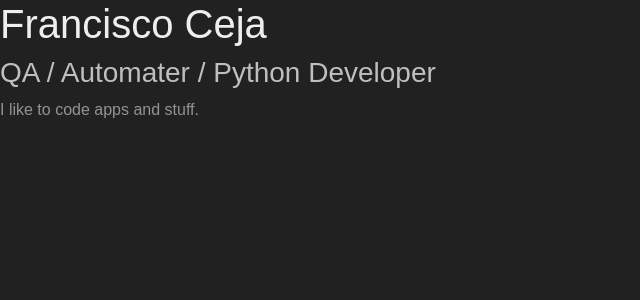
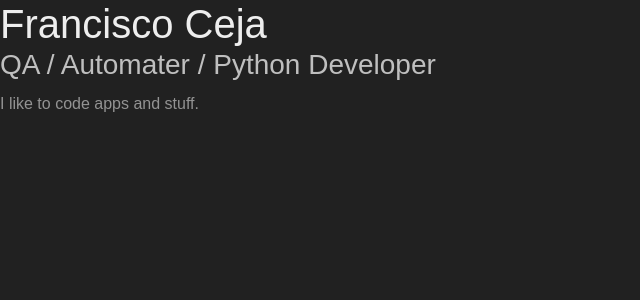
Before and after one commit to fceja/fceja.com_v2, a React (Vite) app: page / in a window 1280 px wide. Shown: the top 300 px of the page, without its empty margins (0-640 px from the left). Built offline with nearby package versions, Linux system fonts and the light colour scheme.

Commit message:
update global scss

```diff
--- a/src/scss/Global.scss
+++ b/src/scss/Global.scss
@@ -8,14 +8,17 @@ body {
 @mixin text-h1 {
     color: rgb(238, 238, 238);
     font-weight: 500;
+    margin: 0;
 }
 
 @mixin text-h3 {
     color: rgb(191, 191, 191);
     font-weight: 300;
+    margin: 0;
 }
 
 @mixin text-p {
     color: rgb(147, 147, 147);
     font-weight: 100;
+    margin: 10px 0 0 0;
 }
```
